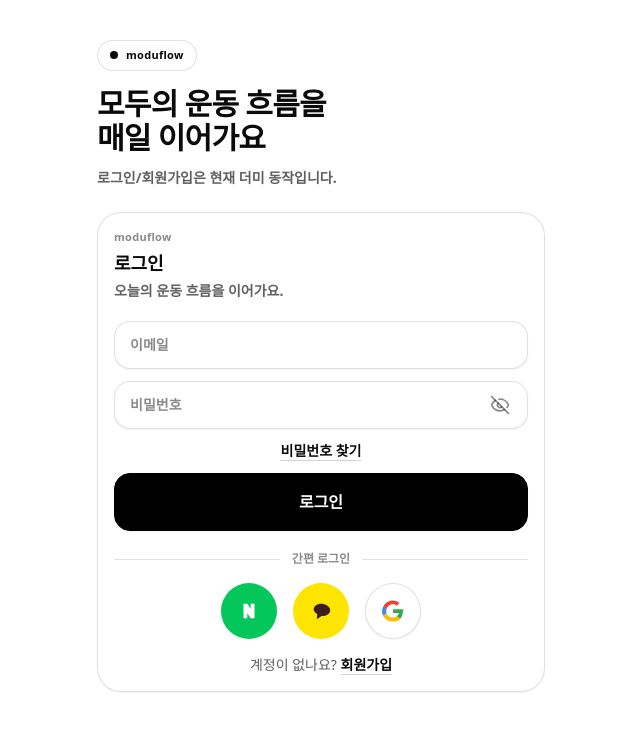
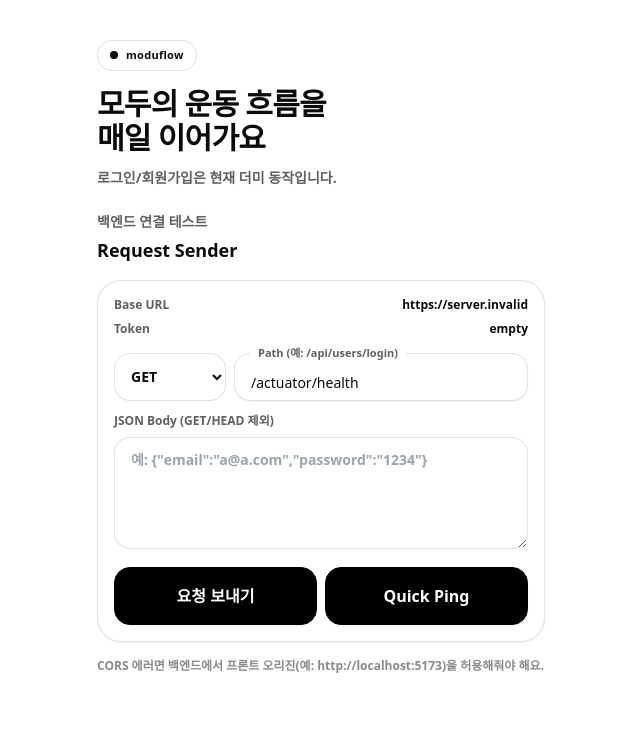
Before and after one commit to 2kminn/modu-flow-frontend, a React (Vite) app: page /dev/backend in a window 1280 px wide. Before the commit this address led to /login. Shown: the top 730 px of the page, without its empty margins (319-959 px from the left). Built offline with nearby package versions, Linux system fonts and the light colour scheme; no server answers.

Commit message:
test: verify React login/signup pages connect to backend

```diff
--- a/package.json
+++ b/package.json
@@ -9,6 +9,7 @@
     "preview": "vite preview"
   },
   "dependencies": {
+    "axios": "^1.15.0",
     "chart.js": "^4.5.0",
     "lucide-react": "^1.7.0",
     "react": "^18.3.1",
--- a/src/App.jsx
+++ b/src/App.jsx
@@ -11,6 +11,7 @@ import Stats from "@/pages/Stats";
 import Workout from "@/pages/Workout";
 import Exercise from "@/pages/Exercise";
 import ExerciseRun from "@/pages/ExerciseRun";
+import BackendTest from "@/pages/BackendTest";
 import WorkoutDiary from "@/pages/mypage/WorkoutDiary";
 import Goals from "@/pages/mypage/Goals";
 import Routines from "@/pages/mypage/Routines";
@@ -25,6 +26,7 @@ export default function App() {
         <Route path="/login" element={<Login />} />
         <Route path="/forgot-password" element={<ForgotPassword />} />
         <Route path="/signup" element={<SignUp />} />
+        <Route path="/dev/backend" element={<BackendTest />} />
       </Route>
 
       <Route
--- /dev/null
+++ b/src/api/client.js
@@ -0,0 +1,53 @@
+import axios from "axios";
+import { getAuthToken, clearAuthToken } from "@/auth/auth";
+
+function normalizeBaseUrl(value) {
+  if (!value) return "";
+  return String(value).trim().replace(/\/+$/, "");
+}
+
+const baseURL = normalizeBaseUrl(import.meta.env.VITE_API_BASE_URL);
+
+if (import.meta.env.DEV && baseURL.startsWith("http")) {
+  try {
+    const { hostname } = new URL(baseURL);
+    if (hostname.endsWith(".ngrok")) {
+      console.warn(
+        `[api] VITE_API_BASE_URL host looks incomplete: ${hostname}. ` +
+          "ngrok URLs usually end with .ngrok.io / .ngrok.app / .ngrok-free.app."
+      );
+    }
+  } catch {
+    // ignore
+  }
+}
+
+export const apiClient = axios.create({
+  baseURL: baseURL || undefined
+});
+
+apiClient.interceptors.request.use((config) => {
+  const token = getAuthToken();
+  config.headers = config.headers ?? {};
+
+  if (baseURL.includes("ngrok")) {
+    config.headers["ngrok-skip-browser-warning"] =
+      config.headers["ngrok-skip-browser-warning"] ?? "true";
+  }
+
+  if (!token) return config;
+
+  config.headers.Authorization = `Bearer ${token}`;
+  return config;
+});
+
+apiClient.interceptors.response.use(
+  (response) => response,
+  (error) => {
+    const status = error?.response?.status;
+    if (status === 401) {
+      clearAuthToken();
+    }
+    return Promise.reject(error);
+  }
+);
--- /dev/null
+++ b/src/api/index.js
@@ -0,0 +1 @@
+export { apiClient } from "./client";
--- /dev/null
+++ b/src/pages/BackendTest.jsx
@@ -0,0 +1,175 @@
+import { useMemo, useState } from "react";
+import Card from "@/components/ui/Card";
+import Button from "@/components/ui/Button";
+import FloatingLabelInput from "@/components/ui/FloatingLabelInput";
+import { apiClient } from "@/api";
+import { getAuthToken } from "@/auth/auth";
+
+function safeJsonParse(value) {
+  if (!value.trim()) return undefined;
+  return JSON.parse(value);
+}
+
+export default function BackendTest() {
+  const baseUrl = useMemo(
+    () => String(import.meta.env.VITE_API_BASE_URL || "").trim(),
+    []
+  );
+  const token = useMemo(() => getAuthToken(), []);
+
+  const [path, setPath] = useState("/actuator/health");
+  const [method, setMethod] = useState("GET");
+  const [body, setBody] = useState("");
+  const [result, setResult] = useState(null);
+  const [error, setError] = useState(null);
+  const [loading, setLoading] = useState(false);
+
+  async function sendRequest(overrides = {}) {
+    setLoading(true);
+    setError(null);
+    setResult(null);
+    try {
+      const requestPath = (overrides.path ?? path).trim() || "/";
+      const requestMethod = (overrides.method ?? method).toUpperCase();
+      const requestBodyRaw = overrides.body ?? body;
+      const requestBody = ["GET", "HEAD"].includes(requestMethod)
+        ? undefined
+        : safeJsonParse(requestBodyRaw || "");
+
+      const res = await apiClient.request({
+        url: requestPath,
+        method: requestMethod,
+        data: requestBody,
+        validateStatus: () => true
+      });
+
+      const next = {
+        ok: res.status >= 200 && res.status < 300,
+        status: res.status,
+        statusText: res.statusText,
+        data: res.data
+      };
+      setResult(next);
+      return next;
+    } catch (e) {
+      setError(
+        e?.message ||
+          "요청 실패 (CORS/네트워크/주소/백엔드 미실행 여부 확인 필요)"
+      );
+      return null;
+    } finally {
+      setLoading(false);
+    }
+  }
+
+  async function quickPing() {
+    const candidates = ["/actuator/health", "/health", "/"];
+    for (const candidate of candidates) {
+      // sequential on purpose: stop early if we get anything meaningful
+      const last = await sendRequest({ path: candidate, method: "GET", body: "" });
+      if (last?.status && last.status !== 404) return;
+    }
+  }
+
+  return (
+    <section className="space-y-4">
+      <div>
+        <p className="text-sm font-semibold text-[color:var(--c-muted)]">
+          백엔드 연결 테스트
+        </p>
+        <p className="mt-1 text-lg font-extrabold">Request Sender</p>
+      </div>
+
+      <Card>
+        <div className="space-y-2 text-sm font-semibold text-[color:var(--c-text)]">
+          <div className="flex flex-wrap items-center justify-between gap-2">
+            <p className="text-xs font-extrabold text-[color:var(--c-muted)]">
+              Base URL
+            </p>
+            <p className="break-all text-xs">{baseUrl || "(not set)"}</p>
+          </div>
+          <div className="flex flex-wrap items-center justify-between gap-2">
+            <p className="text-xs font-extrabold text-[color:var(--c-muted)]">
+              Token
+            </p>
+            <p className="break-all text-xs">{token ? "set" : "empty"}</p>
+          </div>
+        </div>
+
+        <div className="mt-4 grid gap-3">
+          <div className="flex items-center gap-2">
+            <select
+              className="h-12 w-28 rounded-2xl border border-[color:var(--c-border)] bg-[color:var(--c-surface)] px-3 text-sm font-extrabold text-[color:var(--c-text)]"
+              value={method}
+              onChange={(e) => setMethod(e.target.value)}
+              aria-label="HTTP method"
+            >
+              <option value="GET">GET</option>
+              <option value="POST">POST</option>
+              <option value="PUT">PUT</option>
+              <option value="PATCH">PATCH</option>
+              <option value="DELETE">DELETE</option>
+            </select>
+            <div className="flex-1">
+              <FloatingLabelInput
+                id="backend-test-path"
+                label="Path (예: /api/users/login)"
+                inputClassName="focus:border-black focus:ring-0"
+                value={path}
+                onChange={(e) => setPath(e.target.value)}
+              />
+            </div>
+          </div>
+
+          <div>
+            <label
+              htmlFor="backend-test-body"
+              className="mb-2 block text-xs font-extrabold text-[color:var(--c-muted)]"
+            >
+              JSON Body (GET/HEAD 제외)
+            </label>
+            <textarea
+              id="backend-test-body"
+              className="min-h-28 w-full resize-y rounded-2xl border border-[color:var(--c-border)] bg-[color:var(--c-surface)] px-4 py-3 text-sm font-semibold text-[color:var(--c-text)] outline-none"
+              placeholder={'예: {"email":"a@a.com","password":"1234"}'}
+              value={body}
+              onChange={(e) => setBody(e.target.value)}
+            />
+          </div>
+
+          {error ? (
+            <p className="rounded-2xl border border-[color:var(--c-border)] bg-[color:var(--c-surface-2)] px-4 py-3 text-sm font-semibold text-[color:var(--c-text)]">
+              {error}
+            </p>
+          ) : null}
+
+          {result ? (
+            <div className="rounded-2xl border border-[color:var(--c-border)] bg-[color:var(--c-surface-2)] px-4 py-3">
+              <p className="text-sm font-extrabold text-[color:var(--c-text)]">
+                {result.ok ? "OK" : "FAIL"} · {result.status}{" "}
+                {result.statusText}
+              </p>
+              <pre className="mt-3 max-h-72 overflow-auto whitespace-pre-wrap break-words text-xs font-semibold text-[color:var(--c-text)]">
+                {JSON.stringify(result.data, null, 2)}
+              </pre>
+            </div>
+          ) : null}
+
+          <div className="grid grid-cols-2 gap-2">
+            <Button type="button" onClick={() => sendRequest()} disabled={loading}>
+              {loading ? "요청 중..." : "요청 보내기"}
+            </Button>
+            <Button type="button" onClick={quickPing} disabled={loading}>
+              Quick Ping
+            </Button>
+          </div>
+        </div>
+      </Card>
+
+      <p className="text-xs font-semibold text-[color:var(--c-muted-2)]">
+        CORS 에러면 백엔드에서 프론트 오리진(예: http://localhost:5173)을
+        허용해줘야 해요.
+      </p>
+    </section>
+  );
+}
--- a/src/pages/Login.jsx
+++ b/src/pages/Login.jsx
@@ -96,6 +96,15 @@ export default function Login() {
           </Link>
         </div>
 
+        <div className="text-center text-sm">
+          <Link
+            className="font-semibold text-[color:var(--c-muted-2)] underline decoration-[color:var(--c-border)] underline-offset-4 hover:decoration-[color:var(--c-text)]"
+            to="/dev/backend"
+          >
+            백엔드 연결 테스트
+          </Link>
+        </div>
+
         <Button type="submit">로그인</Button>
 
         <div className="pt-2">
```
Also changed, not shown: 1 other file (tests, documents, lock files or other folders).
